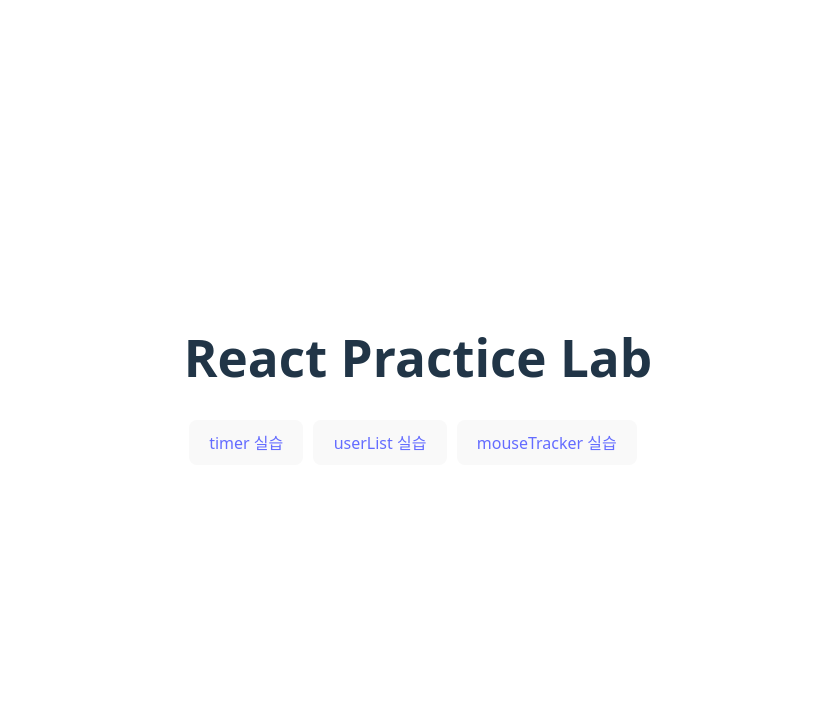
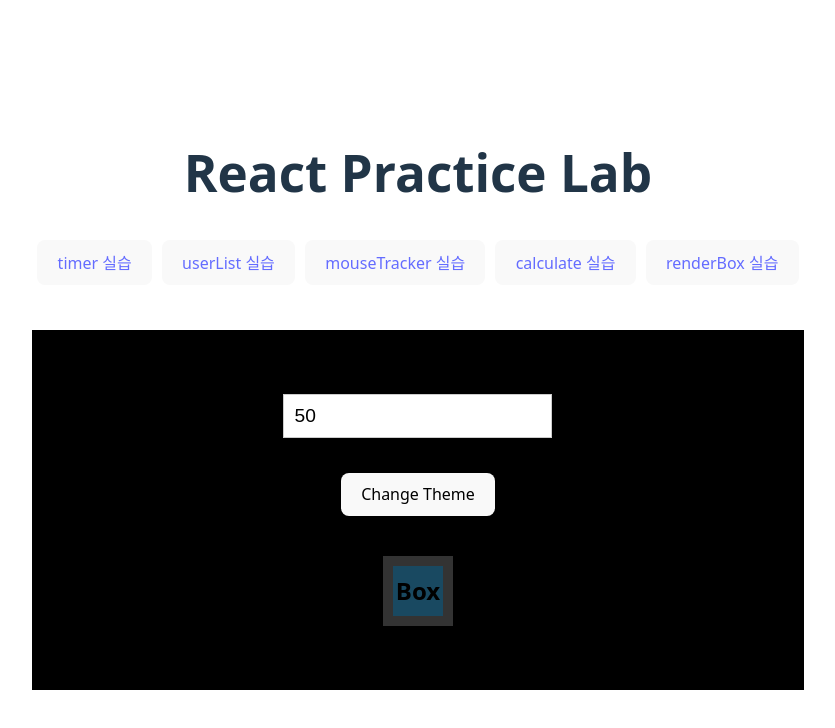
Before and after one commit to dbwlsyyy/2025-summer-study, a React (Vite) app: page /renderBox in a window 1280 px wide. Shown: the top 728 px of the page, without its empty margins (222-1057 px from the left). Built offline with nearby package versions, Linux system fonts and the light colour scheme.

Commit message:
week1: useMemo, useCallback 실습

```diff
--- a/src/App.css
+++ b/src/App.css
@@ -3,6 +3,10 @@
     margin: 0 auto;
     padding: 2rem;
     text-align: center;
+}
+
+.btn {
+    margin: 5px;
 }
 
 .logo {
--- a/src/App.jsx
+++ b/src/App.jsx
@@ -1,8 +1,10 @@
 import { BrowserRouter as Router, Routes, Route, Link } from 'react-router-dom';
 import './App.css';
-import UseEffectUserList from './week1-js-react/UseEffectUserList';
-import UseEffectTimer from './week1-js-react/UseEffectTimer';
-import UseEffectMouse from './week1-js-react/UseEffectMouse';
+import UseEffectUserList from './week1-js-react/useEffect/UseEffectUserList';
+import UseEffectTimer from './week1-js-react/useEffect/UseEffectTimer';
+import UseEffectMouse from './week1-js-react/useEffect/UseEffectMouse';
+import Calculate from './week1-js-react/useMemo/Calculate';
+import RenderBox from './week1-js-react/useCallback/RenderBox';
 
 function App() {
     return (
@@ -11,14 +13,20 @@
                 <h1>React Practice Lab</h1>
 
                 <nav style={{ marginBottom: 40 }}>
-                    <button style={{ marginRight: 10 }}>
+                    <button className="btn">
                         <Link to="/timer">timer 실습</Link>
                     </button>
-                    <button style={{ marginRight: 10 }}>
+                    <button className="btn">
                         <Link to="/userList">userList 실습</Link>
                     </button>
-                    <button style={{ marginRight: 10 }}>
+                    <button className="btn">
                         <Link to="/mouseTracker">mouseTracker 실습</Link>
+                    </button>
+                    <button className="btn">
+                        <Link to="/calculate">calculate 실습</Link>
+                    </button>
+                    <button className="btn">
+                        <Link to="/renderBox">renderBox 실습</Link>
                     </button>
                 </nav>
 
@@ -26,6 +34,8 @@
                     <Route path="/timer" element={<UseEffectTimer />} />
                     <Route path="/userList" element={<UseEffectUserList />} />
                     <Route path="/mouseTracker" element={<UseEffectMouse />} />
+                    <Route path="/calculate" element={<Calculate />} />
+                    <Route path="/renderBox" element={<RenderBox />} />
                 </Routes>
             </div>
         </Router>
--- /dev/null
+++ b/src/week1-js-react/useCallback/Box.jsx
@@ -0,0 +1,14 @@
+import React, { useEffect, useState } from 'react';
+
+function Box({ createBoxStyle }) {
+    const [style, setStyle] = useState({});
+
+    useEffect(() => {
+        console.log('박스 키우기');
+        setStyle(createBoxStyle());
+    }, [createBoxStyle]);
+
+    return <div style={style}>Box</div>;
+}
+
+export default Box;
--- /dev/null
+++ b/src/week1-js-react/useCallback/RenderBox.jsx
@@ -0,0 +1,107 @@
+import React, { useCallback, useState } from 'react';
+import Box from './Box';
+
+const getRandomColor = () => {
+    const letters = '0123456789ABCDEF';
+    let color = '#';
+    for (let i = 0; i < 6; i++) {
+        color += letters[Math.floor(Math.random() * 16)];
+    }
+    return color;
+};
+
+function RenderBox() {
+    const [currentSize, setCurrentSize] = useState(50);
+    const [inputSize, setInputSize] = useState(50);
+    const [boxColor, setBoxColor] = useState(getRandomColor());
+    const [errM, setErrM] = useState('');
+    const [isDark, setIsDark] = useState(true);
+
+    const createBox = useCallback(() => {
+        console.log('✨ createBoxStyle 객체 재생성!');
+
+        return {
+            backgroundColor: boxColor,
+            width: `${currentSize}px`,
+            height: `${currentSize}px`,
+            minWidth: '50px',
+            minHeight: '50px',
+            color: 'black',
+            border: '10px solid #333',
+            display: 'flex', // 박스 내부 텍스트도 가운데 정렬하려면 flexbox
+            justifyContent: 'center',
+            alignItems: 'center',
+            fontWeight: 'bold',
+            fontSize: '1.5em',
+            transition: 'background-color 0.2s ease-in-out',
+            marginTop: '40px',
+        };
+    }, [currentSize, boxColor]);
+
+    const changeSize = (e) => {
+        const inputValue = e.target.value;
+        setInputSize(inputValue);
+
+        const newSize = parseInt(inputValue);
+
+        if (isNaN(newSize) || inputValue === '') {
+            setErrM('숫자를 입력해주세요.');
+            setBoxColor('black');
+            return;
+        }
+
+        if (newSize < 50) {
+            setErrM('박스 크기는 50 X 50 이상이어야 합니다 !');
+            setBoxColor('black');
+        } else {
+            setErrM(''); // 유효한 값이면 에러 메시지 제거
+            setCurrentSize(newSize);
+            setBoxColor(getRandomColor());
+        }
+    };
+
+    return (
+        <div
+            style={{
+                display: 'flex', // Flex 컨테이너
+                flexDirection: 'column', // 아이템들을 세로로 (인풋 위에 박스)
+                justifyContent: 'center', // 세로축(column)에서 가운데 정렬
+                alignItems: 'center', // 가로축(cross-axis)에서 가운데 정렬
+                backgroundColor: isDark ? 'black' : 'white',
+                padding: '30px 0',
+                minHeight: '300px',
+            }}
+        >
+            <input
+                style={{
+                    padding: '10px',
+                    fontSize: '1.2em',
+                    border: errM ? '2px solid red' : '1px solid #ccc',
+                }}
+                type="number"
+                value={inputSize}
+                onChange={changeSize}
+                placeholder="박스 크기 : 50 이상"
+            />
+            <p
+                style={{
+                    color: 'red',
+                    fontSize: '0.9em',
+                    marginBottom: '20px',
+                }}
+            >
+                {errM}
+            </p>
+            <button
+                onClick={() => {
+                    setIsDark(!isDark);
+                }}
+            >
+                Change Theme
+            </button>
+
+            <Box createBoxStyle={createBox} />
+        </div>
+    );
+}
+export default RenderBox;
--- /dev/null
+++ b/src/week1-js-react/useMemo/Calculate.jsx
@@ -0,0 +1,55 @@
+import React, { useMemo, useState } from 'react';
+
+const hardCalulate = (num) => {
+    console.log('어려운 계산');
+    for (let i = 0; i < 999999999; i++) {
+        /* 의미없는 루프 */
+    }
+    return num + 10000;
+};
+
+const easyCalulate = (num) => {
+    console.log('쉬운 계산');
+    return num + 1;
+};
+
+function Calculate() {
+    const [hardNum, setHardNum] = useState(1);
+    const [easyNum, setEasyNum] = useState(1);
+
+    const hardSum = useMemo(() => {
+        return hardCalulate(hardNum);
+    }, [hardNum]);
+    const easySum = easyCalulate(easyNum);
+
+    console.log(hardSum);
+    return (
+        <div>
+            <div style={{ marginBottom: '50px' }}>
+                <h3>어려운 계산기</h3>
+                <input
+                    type="number"
+                    value={hardNum}
+                    onChange={(e) => {
+                        setHardNum(parseInt(e.target.value));
+                    }}
+                ></input>
+                <span> + 10000 = {hardSum}</span>
+            </div>
+            <hr />
+            <div style={{ marginTop: '50px' }}>
+                <h3>쉬운 계산기</h3>
+                <input
+                    type="number"
+                    value={easyNum}
+                    onChange={(e) => {
+                        setEasyNum(parseInt(e.target.value));
+                    }}
+                ></input>
+                <span> + 1 = {easySum}</span>
+            </div>
+        </div>
+    );
+}
+
+export default Calculate;
```
Also changed, not shown: src/week1-js-react/useEffect/UseEffectMouse.jsx (renamed from src/week1-js-react/UseEffectMouse.jsx), src/week1-js-react/useEffect/UseEffectTimer.jsx (renamed from src/week1-js-react/UseEffectTimer.jsx), src/week1-js-react/useEffect/UseEffectUserList.jsx (renamed from src/week1-js-react/UseEffectUserList.jsx), 1 other file (tests, documents, lock files or other folders).
